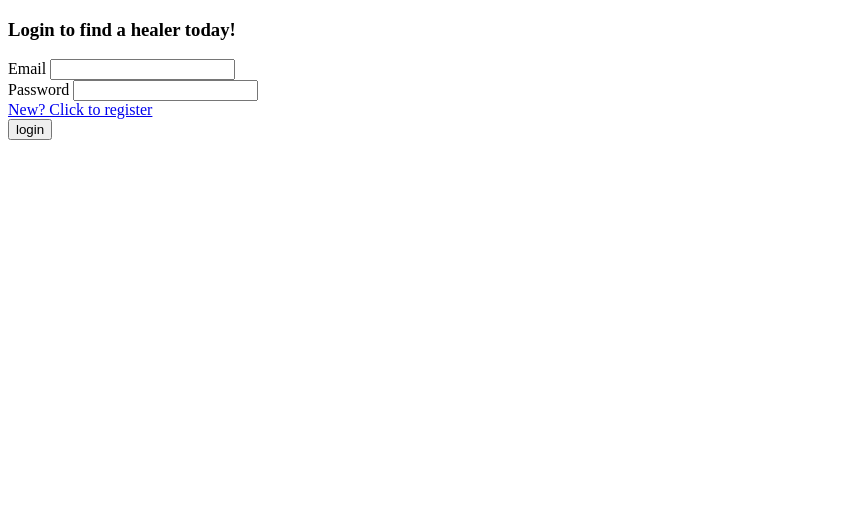
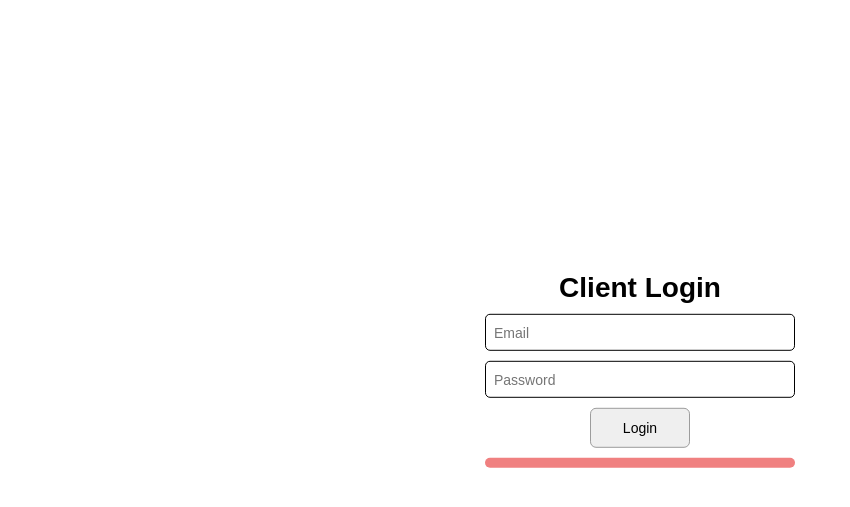
Before and after one commit to jason2208/COSC499, a PHP site: page /login.php in a window 1280 px wide. Shown: the top 507 px of the page, without its empty margins (0-850 px from the left). Run offline with PHP 8.4, Linux system fonts and the light colour scheme.

Commit message:
added input validation and styling for admin login

```diff
--- /dev/null
+++ b/accounts/css/style.css
@@ -0,0 +1,71 @@
+* {
+    margin: 0;
+    padding: 0;
+    font-family: "Arial";
+    font-size: 14px;
+}
+
+h1 {
+    font-size: 28px;
+    margin: 20px;
+}
+
+#email-box {
+    border-radius: 5px;
+    width: 300px;
+    height: 35px;
+    border: 1px solid black;
+}
+
+#password-box {
+    border-radius: 5px;
+    width: 300px;
+    height: 35px;
+    border: 1px solid black;
+}
+
+#admin-login-form {
+    position: fixed; /* or absolute */
+    top: 45%;
+    left: 50%;
+    /* bring your own prefixes */
+    transform: translate(-50%, -45%);
+
+    text-align: center;
+}
+
+#admin-login-form input[type="email"] {
+    margin-top: 10px;
+    padding-left: 8px;
+}
+
+#admin-login-form input[type="password"] {
+    margin-top: 10px;
+    padding-left: 8px;
+}
+
+#admin-login-form h1 {
+    margin: 0px;
+    padding: 0px;
+}
+
+#admin-login-form input[type="submit"] {
+    margin-top: 10px;
+    height: 40px;
+    width: 100px;
+    font-size: 16px;
+    border: 1px solid #9C9C9C;
+    font-size: 14px;
+    border-radius: 6px;
+}
+
+#admin-login-form input[type="submit"]:hover {
+    background-color: white;
+}
+
+#admin-login-form p {
+    background-color: lightcoral;
+    margin-top: 10px;
+    padding: 5px;
+    border-radius: 5px;
+}
--- a/accounts/login.php
+++ b/accounts/login.php
@@ -1,18 +1,59 @@
+<?php
+
+if (isset($_POST["submit"])) {
+
+    $error = false;
+
+    if (strlen($_POST["email"]) > 0 && strlen($_POST["password"]) > 0) {
+
+    include_once("../dashboard/includes/dbh.inc.php");
+
+    $sql = "SELECT * FROM client WHERE email=? AND password=?";
+    $result = getResults($conn, $sql);
+    if ($result->num_rows > 0) {
+        session_start();
+        $_SESSION["loggedin"] = TRUE;
+        header("Location: ../search/home.php");
+    } else {
+        $error = true;
+        $errormessage = "Access denied: administrator with this email and password doesn't exist.";
+    }
+    $conn->close();
+
+    } else {
+        $error = true;
+        $errormessage = "Input error: please enter a valid email and password.";
+    }
+}
+
+function getResults($conn, $sql) {
+    $stmt = $conn->prepare($sql);
+    $stmt->bind_param("ss", $email, $password);
+    $email = $_POST["email"];
+    $password = $_POST["password"];
+    $stmt->execute();
+    $result = $stmt->get_result();
+    return $result;
+}
+
+?>
+
 <!DOCTYPE html>
 <html>
     <head>
         <meta charset="utf-8">
         <title>WooWooNetwork</title>
+        <link rel="stylesheet" type="text/css" href="css/style.css"/>
     </head>
     <body>
-        <h3>Login to find a healer today!</h3>
-        <form>
-            <label>Email</label>
-            <input type="text"><br>
-            <label>Password</label>
-            <input type="text"><br>
-            <a href="/register.php">New? Click to register</a><br>
-            <input type="submit" value="login">
-        </form>
+        <div>
+            <form id="admin-login-form" action="login.php" method="post">
+                <h1>Client Login</h1>
+                <input id="email-box" type="email" placeholder="Email" name="email" minlength="8"><br>
+                <input id="password-box" type="password" placeholder="Password" name="password" minlength="8"><br>
+                <input type="submit" value="Login" name="submit">
+                <p><?php if ((isset($_POST["submit"])) && $error && $errormessage) { echo($errormessage); } ?></p>
+            </form>
+        </div>
     </body>
 </html>
--- a/dashboard/appointment.php
+++ b/dashboard/appointment.php
@@ -3,7 +3,7 @@
     //check if administrator is logged in
     session_start();
     if (!isset($_SESSION["loggedin"])) {
-        header('Location: dashboard/login.php');
+        header('Location: ./login.php');
         die();
     }
 
--- a/dashboard/client.php
+++ b/dashboard/client.php
@@ -3,7 +3,7 @@
     //check if administrator is logged in
     session_start();
     if (!isset($_SESSION["loggedin"])) {
-        header('Location: dashboard/login.php');
+        header('Location: ./login.php');
         die();
     }
 
--- a/dashboard/healer.php
+++ b/dashboard/healer.php
@@ -3,7 +3,7 @@
     //check if administrator is logged in
     session_start();
     if (!isset($_SESSION["loggedin"])) {
-        header('Location: dashboard/login.php');
+        header('Location: ./login.php');
         die();
     }
 
--- a/dashboard/review.php
+++ b/dashboard/review.php
@@ -3,7 +3,7 @@
     //check if administrator is logged in
     session_start();
     if (!isset($_SESSION["loggedin"])) {
-        header('Location: dashboard/login.php');
+        header('Location: ./login.php');
         die();
     }
 
--- a/dashboard/service.php
+++ b/dashboard/service.php
@@ -3,7 +3,7 @@
     //check if administrator is logged in
     session_start();
     if (!isset($_SESSION["loggedin"])) {
-        header('Location: dashboard/login.php');
+        header('Location: ./login.php');
         die();
     }
 
--- a/dashboard/transaction.php
+++ b/dashboard/transaction.php
@@ -3,7 +3,7 @@
     //check if administrator is logged in
     session_start();
     if (!isset($_SESSION["loggedin"])) {
-        header('Location: dashboard/login.php');
+        header('Location: ./login.php');
         die();
     }
 
```
Also changed, not shown: dashboard/css/style.css (+57 -0 lines), dashboard/login.php (+33 -14 lines), search/index.php (+1 -8 lines).
